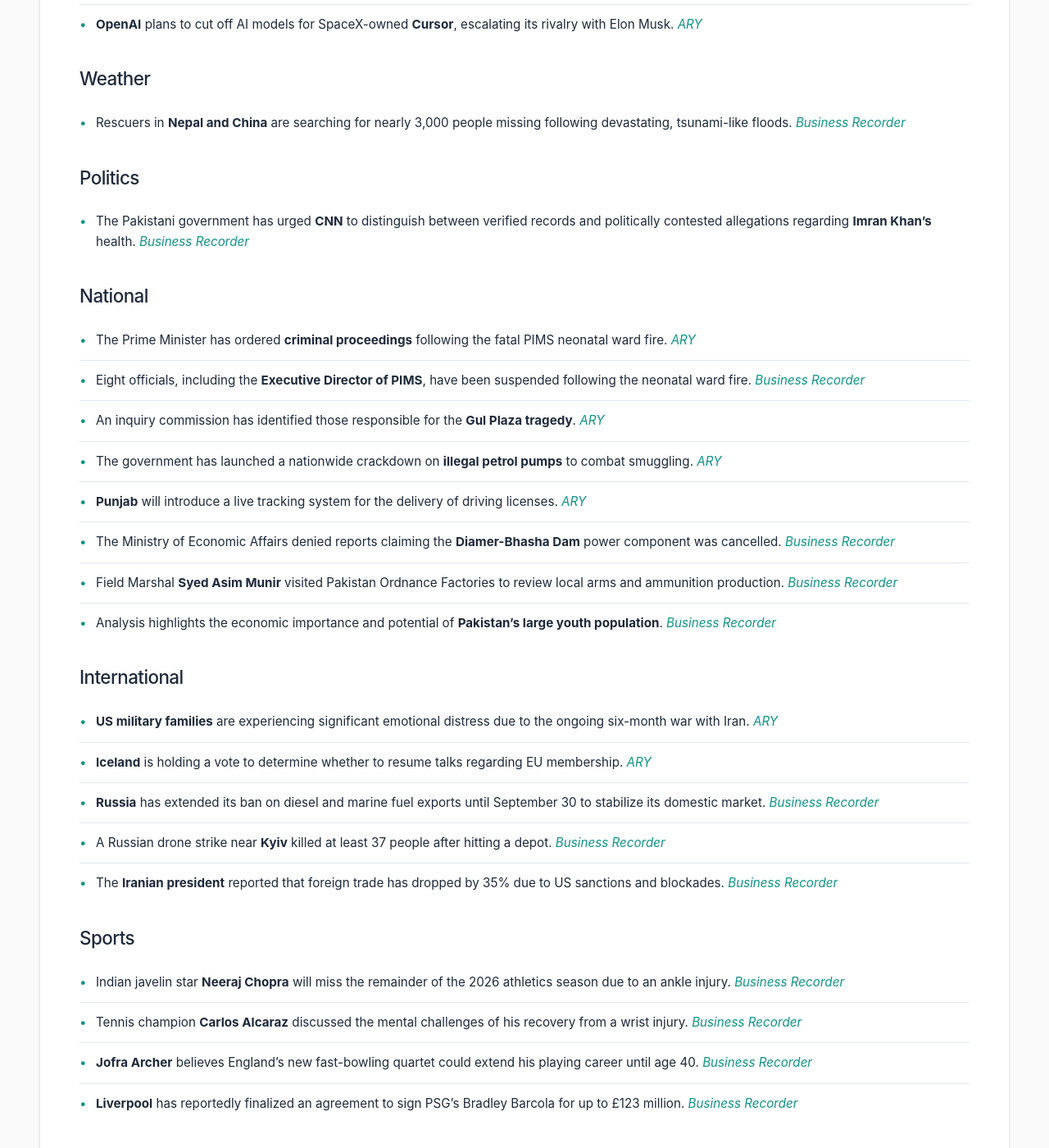
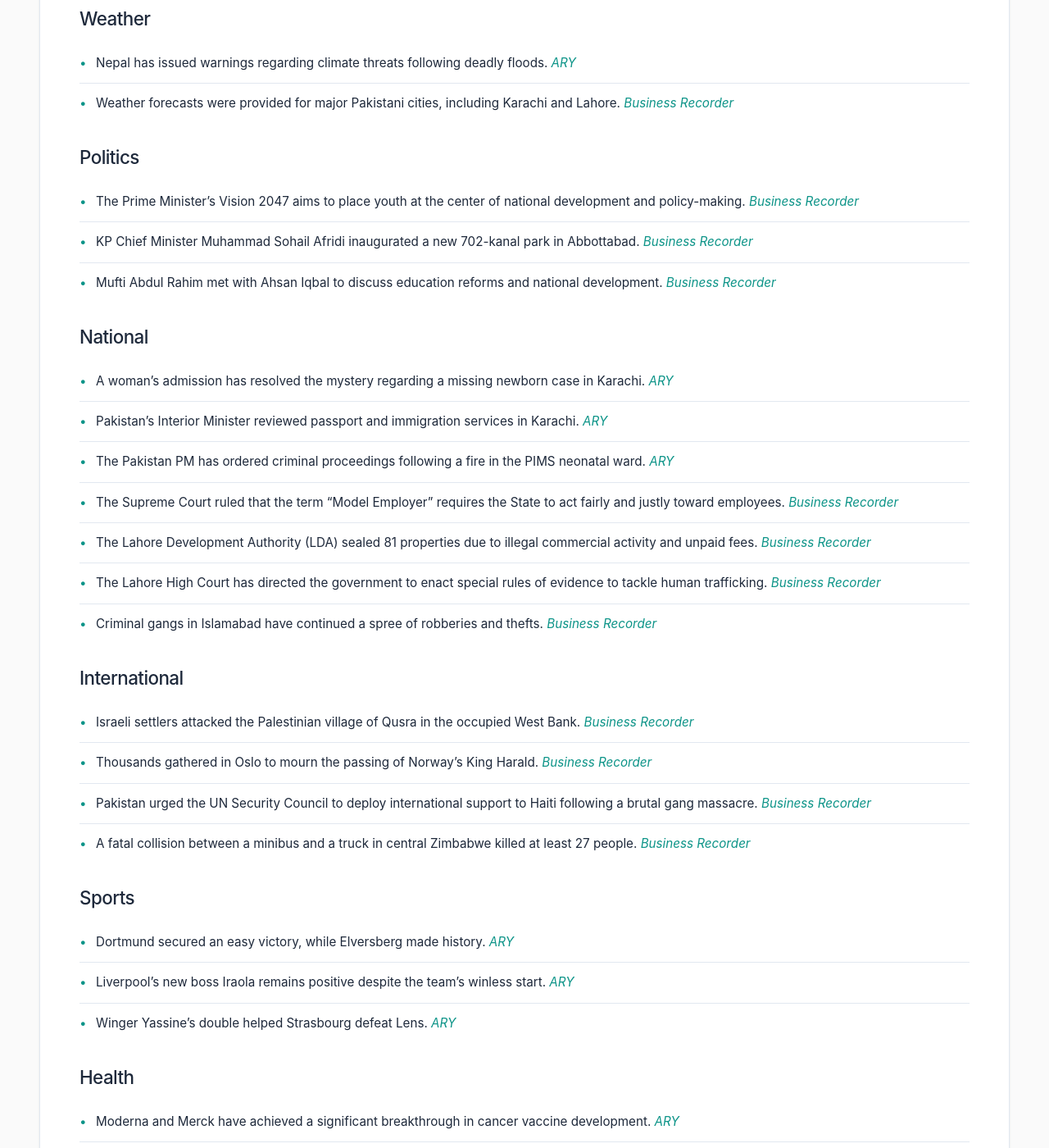
Before and after one commit to zsubzwary/news, a Jekyll site: the page built from en/index.md, in a window 1280 px wide and 1400 px high, scrolled down 939 px. Shown: the whole window at 82% size. Built offline with Jekyll 4.4.1, drawn with Linux system fonts in a browser that asks for light colours; some web fonts are replaced; comment, search, counter and statistics services are not loaded; some of the changed text lies outside the part shown.

Commit message:
DateTime; 2026-08-30T04:04:46.901Z

```diff
--- a/en/index.md
+++ b/en/index.md
@@ -4,51 +4,54 @@ title: Pakistan News Briefing
 lang: en
 ---
 
-Published at: 29-Aug-2026 21:04PKT
+Published at: 30-Aug-2026 09:04PKT
 
 Time to read: 4 mins
 
 ### Economy
-- **Pakistan** has made a record early repayment of Rs. 1.2 trillion in domestic debt. *[ARY](https://arynews.tv/pakistan-makes-record-early-repayment-of-rs-1200-billion-loan)*
-- The cumulative domestic debt retired ahead of maturity in Pakistan has surpassed **Rs. 5.92 trillion**. *[Business Recorder](https://www.brecorder.com/news/40436995/pakistan-retires-record-rs12tn-domestic-debt-ahead-of-maturity-khurram-schehzad)*
-- Local **gold prices** in Pakistan saw a significant decline, with the price per tola dropping by Rs. 15,100. *[Business Recorder](https://www.brecorder.com/news/40436992/gold-price-per-tola-plunges-rs15100-in-pakistan)*
-- The Privatisation Commission has extended the deadline for **IESCO** private sector participation expressions of interest to September 21. *[Business Recorder](https://www.brecorder.com/news/40436990/govt-extends-iesco-eoi-submission-deadline-to-sept-21)*
-- **Temasek** has voiced its support for Singapore Airlines' investment in Air India despite growing scrutiny. *[Business Recorder](https://www.brecorder.com/news/40436987/temasek-backs-singapore-airlines-air-india-investment-amid-growing-scrutiny)*
-- **Pakistani seafood** products have achieved a major export milestone by reaching European supermarket shelves. *[Business Recorder](https://www.brecorder.com/news/40436984/pakistani-seafood-earns-a-place-on-european-shelves-a-major-export-milestone)*
-- **Arif Habib Limited** expects Pakistan to meet nearly all seven Quantitative Performance Criteria set by the IMF. *[Business Recorder](https://www.brecorder.com/news/40436982/imf-review-pakistan-expected-to-meet-all-targets-says-ahl)*
+- The Petroleum Minister reviewed reforms, energy security, and potential investment opportunities. *[ARY](https://arynews.tv/petroleum-minister-reviews-reforms-energy-security-and-investment-opportunities)*
+- Gold prices experienced a significant plunge in both local and international markets. *[Business Recorder](https://www.brecorder.com/news/40437078/gold-prices-nosedive)*
+- HDFC Bank CEO Sashidhar Jagdishan announced he will not seek reappointment when his term ends in October. *[Business Recorder](https://www.brecorder.com/news/40437079/indias-hdfc-bank-ceo-jagdishan-to-step-down-in-october)*
+- ABAD Chairman suggested establishing dedicated "construction zones" to boost the industry. *[Business Recorder](https://www.brecorder.com/news/40437010/abad-chairman-suggests-setting-up-construction-zones)*
+- RTO Hyderabad detained several vehicles and goods for violating Sales Tax Act provisions. *[Business Recorder](https://www.brecorder.com/news/40437012/violation-of-sta-rto-hyderabad-detains-vehicles-goods)*
+- Zindigi and DAT AI Systems signed an MoU to develop integrated digital and financial solutions. *[Business Recorder](https://www.brecorder.com/news/40437013/mou-signed-zindigi-amp-dat-to-advance-integrated-digital-solutions)*
+- A proposed tax policy aims to rationalize the tax burden and improve documentation within the manufacturing sector. *[Business Recorder](https://www.brecorder.com/news/40437014/key-features-of-the-proposed-tax-policy-elaborated)*
 
 ### Science & Technology
-- Pakistan has officially completed its **national semiconductor cluster framework**. *[ARY](https://arynews.tv/pakistans-national-semiconductor-cluster-framework-now-complete)*
-- **OpenAI** plans to cut off AI models for SpaceX-owned **Cursor**, escalating its rivalry with Elon Musk. *[ARY](https://arynews.tv/openai-to-cut-off-ai-models-for-spacex-owned-cursor-escalating-feud-with-musk)*
+- Punjab Chief Minister proposed a joint working group with Guizhou, China, for AI, digital cooperation, and smart agriculture. *[Business Recorder](https://www.brecorder.com/news/40437007/international-big-data-expo-cm-proposes-punjab-guizhou-joint-working-group-for-ai-digital-cooperation-smart-agriculture)*
 
 ### Weather
-- Rescuers in **Nepal and China** are searching for nearly 3,000 people missing following devastating, tsunami-like floods. *[Business Recorder](https://www.brecorder.com/news/40437000/rescuers-claw-through-mud-as-nepal-china-flood-missing-toll-nears-3000)*
+- Nepal has issued warnings regarding climate threats following deadly floods. *[ARY](https://arynews.tv/nepal-warns-of-climate-threat-after-deadly-floods)*
+- Weather forecasts were provided for major Pakistani cities, including Karachi and Lahore. *[Business Recorder](https://www.brecorder.com/news/40437004/the-weather)*
 
 ### Politics
-- The Pakistani government has urged **CNN** to distinguish between verified records and politically contested allegations regarding **Imran Khan's** health. *[Business Recorder](https://www.brecorder.com/news/40436996/imran-case-govt-urges-cnn-to-distinguish-verified-records-from-politically-contested-allegations)*
+- The Prime Minister's Vision 2047 aims to place youth at the center of national development and policy-making. *[Business Recorder](https://www.brecorder.com/news/40437006/vision-2047-envisages-placing-youth-at-centre-of-national-development)*
+- KP Chief Minister Muhammad Sohail Afridi inaugurated a new 702-kanal park in Abbottabad. *[Business Recorder](https://www.brecorder.com/news/40437015/kp-cm-inaugurates-702-kanal-abbottabad-park)*
+- Mufti Abdul Rahim met with Ahsan Iqbal to discuss education reforms and national development. *[Business Recorder](https://www.brecorder.com/news/40437016/mufti-abdul-rahim-meets-ahsan-iqbal)*
 
 ### National
-- The Prime Minister has ordered **criminal proceedings** following the fatal PIMS neonatal ward fire. *[ARY](https://arynews.tv/pakistan-pm-orders-criminal-proceedings-over-pims-neonatal-ward-fire)*
-- Eight officials, including the **Executive Director of PIMS**, have been suspended following the neonatal ward fire. *[Business Recorder](https://www.brecorder.com/news/40436989/pims-fire-executive-director-imran-sikandar-among-eight-suspended)*
-- An inquiry commission has identified those responsible for the **Gul Plaza tragedy**. *[ARY](https://arynews.tv/gul-plaza-tragedy-inquiry-commission-identifies-those-responsible)*
-- The government has launched a nationwide crackdown on **illegal petrol pumps** to combat smuggling. *[ARY](https://arynews.tv/govt-shuts-down-illegal-petrol-pumps-nationwide-in-crackdown-on-smuggling)*
-- **Punjab** will introduce a live tracking system for the delivery of driving licenses. *[ARY](https://arynews.tv/punjab-to-introduce-live-tracking-for-driving-licence-deliveries)*
-- The Ministry of Economic Affairs denied reports claiming the **Diamer-Bhasha Dam** power component was cancelled. *[Business Recorder](https://www.brecorder.com/news/40436994/false-and-misleading-govt-denies-cancelling-4500mw-power-component-of-diamer-bhasha-dam)*
-- Field Marshal **Syed Asim Munir** visited Pakistan Ordnance Factories to review local arms and ammunition production. *[Business Recorder](https://www.brecorder.com/news/40436981/field-marshal-munir-witnesses-trials-of-locally-manufactured-arms-ammunition-at-ordnance-factory)*
-- Analysis highlights the economic importance and potential of **Pakistan's large youth population**. *[Business Recorder](https://www.brecorder.com/news/40436999/youth-without-opportunity)*
+- A woman's admission has resolved the mystery regarding a missing newborn case in Karachi. *[ARY](https://arynews.tv/womans-admission-drops-curtain-on-karachi-newborn-missing-case)*
+- Pakistan's Interior Minister reviewed passport and immigration services in Karachi. *[ARY](https://arynews.tv/pakistan-interior-minister-reviews-passport-and-immigration-services-in-karachi)*
+- The Pakistan PM has ordered criminal proceedings following a fire in the PIMS neonatal ward. *[ARY](https://arynews.tv/pakistan-pm-orders-criminal-proceedings-over-pims-neonatal-ward-fire)*
+- The Supreme Court ruled that the term "Model Employer" requires the State to act fairly and justly toward employees. *[Business Recorder](https://www.brecorder.com/news/40437081/model-employer-insinuates-just-treatment-to-employees-sc)*
+- The Lahore Development Authority (LDA) sealed 81 properties due to illegal commercial activity and unpaid fees. *[Business Recorder](https://www.brecorder.com/news/40437008/lda-seals-81-properties)*
+- The Lahore High Court has directed the government to enact special rules of evidence to tackle human trafficking. *[Business Recorder](https://www.brecorder.com/news/40437009/human-trafficking-cases-lhc-directs-enactment-of-special-rules-of-evidence)*
+- Criminal gangs in Islamabad have continued a spree of robberies and thefts. *[Business Recorder](https://www.brecorder.com/news/40437011/criminal-gangs-continue-looting-spree-in-islamabad)*
 
 ### International
-- **US military families** are experiencing significant emotional distress due to the ongoing six-month war with Iran. *[ARY](https://arynews.tv/us-military-families-ride-roller-coaster-of-emotions-over-six-months-of-iran-war)*
-- **Iceland** is holding a vote to determine whether to resume talks regarding EU membership. *[ARY](https://arynews.tv/iceland-votes-on-whether-to-resume-eu-membership-talks)*
-- **Russia** has extended its ban on diesel and marine fuel exports until September 30 to stabilize its domestic market. *[Business Recorder](https://www.brecorder.com/news/40437001/russia-extends-ban-on-diesel-exports-until-september-30)*
-- A Russian drone strike near **Kyiv** killed at least 37 people after hitting a depot. *[Business Recorder](https://www.brecorder.com/news/40436998/at-least-37-dead-after-russian-strike-on-depot-near-kyiv)*
-- The **Iranian president** reported that foreign trade has dropped by 35% due to US sanctions and blockades. *[Business Recorder](https://www.brecorder.com/news/40436983/iranian-president-says-foreign-trade-down-35-due-to-sanctions-and-blockade)*
+- Israeli settlers attacked the Palestinian village of Qusra in the occupied West Bank. *[Business Recorder](https://www.brecorder.com/news/40437075/dozens-of-israeli-settlers-attack-flashpoint-west-bank-village)*
+- Thousands gathered in Oslo to mourn the passing of Norway's King Harald. *[Business Recorder](https://www.brecorder.com/news/40437076/norway-mourns-king-harald-as-crowds-gather-at-royal-palace)*
+- Pakistan urged the UN Security Council to deploy international support to Haiti following a brutal gang massacre. *[Business Recorder](https://www.brecorder.com/news/40437077/pakistan-demands-action-after-brutal-haiti-gang-massacre-claims-47-lives)*
+- A fatal collision between a minibus and a truck in central Zimbabwe killed at least 27 people. *[Business Recorder](https://www.brecorder.com/news/40437080/zimbabwe-crash-involving-church-minibus-kills-27)*
 
 ### Sports
-- Indian javelin star **Neeraj Chopra** will miss the remainder of the 2026 athletics season due to an ankle injury. *[Business Recorder](https://www.brecorder.com/news/40436997/indias-neeraj-chopra-out-for-season-with-ankle-injury)*
-- Tennis champion **Carlos Alcaraz** discussed the mental challenges of his recovery from a wrist injury. *[Business Recorder](https://www.brecorder.com/news/40436991/alcaraz-says-uncertainty-over-comeback-fuelled-intrusive-thoughts)*
-- **Jofra Archer** believes England's new fast-bowling quartet could extend his playing career until age 40. *[Business Recorder](https://www.brecorder.com/news/40436988/england-pace-quartet-might-keep-archer-going-until-he-is-40)*
-- **Liverpool** has reportedly finalized an agreement to sign PSG's Bradley Barcola for up to £123 million. *[Business Recorder](https://www.brecorder.com/news/40436985/liverpool-finalise-agreement-to-sign-psgs-barcola-in-deal-worth-up-to-ps123-million-reports-say)*
+- Dortmund secured an easy victory, while Elversberg made history. *[ARY](https://arynews.tv/dortmund-secure-easy-win-as-elversberg-make-history)*
+- Liverpool's new boss Iraola remains positive despite the team's winless start. *[ARY](https://arynews.tv/new-boss-iraola-stays-positive-despite-liverpools-winless-start)*
+- Winger Yassine’s double helped Strasbourg defeat Lens. *[ARY](https://arynews.tv/winger-yassines-double-helps-strasbourg-beat-lens)*
+
+### Health
+- Moderna and Merck have achieved a significant breakthrough in cancer vaccine development. *[ARY](https://arynews.tv/success-after-a-century-of-failures-inside-moderna-and-mercks-cancer-vaccine-breakthrough)*
+- The Punjab Health Department has ordered all teaching hospitals to develop emergency and evacuation plans. *[Business Recorder](https://www.brecorder.com/news/40437005/punjab-directs-teaching-hospitals-to-develop-emergency-response-plans)*
 
 ### Other
-- An extended look at ***GTA 6*** on Netflix has revealed massive gameplay upgrades. *[ARY](https://arynews.tv/gta-6-extended-look-on-netflix-reveals-massive-gameplay-upgrades)*
+- Rockstar Games explained the dual protagonists, Jason and Lucia, for the upcoming GTA 6. *[ARY](https://arynews.tv/gta-6-dual-protagonists-jason-and-lucia-explained-by-rockstar-games)*
```
